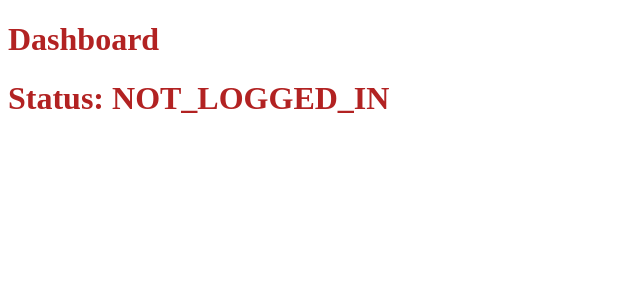
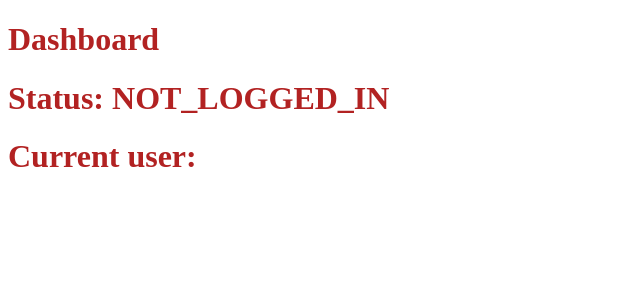
Before and after one commit to ricardovaltierra/task-track-app, a React (Create React App) app: page /dashboard in a window 1280 px wide. Shown: the top 300 px of the page, without its empty margins (0-640 px from the left). Built offline with nearby package versions, Linux system fonts and the light colour scheme; no server answers.

Commit message:
added user visibility on dashboard and home components

```diff
--- a/src/components/App.js
+++ b/src/components/App.js
@@ -72,14 +72,18 @@ class App extends Component {
               {...props}
               handleLogin={this.handleLogin}
               handleLogout={this.handleLogout}
-              loggedInStatus={this.state.loggedInStatus} />
+              loggedInStatus={this.state.loggedInStatus}
+              user={this.state.user} />
             )}
             />
             <Route
             exact
             path="/dashboard"
             render={props => (
-              <Dashboard {...props} loggedInStatus={this.state.loggedInStatus} />
+              <Dashboard
+                {...props}
+                loggedInStatus={this.state.loggedInStatus}
+                user={this.state.user} />
             )}
             />
           </Switch>
--- a/src/components/Dashboard.js
+++ b/src/components/Dashboard.js
@@ -6,6 +6,7 @@ const Dashboard = props => {
     <div>
       <h1>Dashboard</h1>
       <h1>Status: {props.loggedInStatus}</h1>
+      <h1>Current user: {props.user.email}</h1>
     </div>
   );
 };
--- a/src/components/Home.js
+++ b/src/components/Home.js
@@ -21,6 +21,7 @@ class Home extends Component {
       <div>
         <h1>Home</h1>
         <h1>Status: {this.props.loggedInStatus}</h1>
+        <h1>Current user: {this.props.user.email}</h1>
         <button onClick={() => handleLogout()}>Logout</button>
         <Registration handleSuccessfulAuth={this.handleSuccessfulAuth} />
         <Login handleSuccessfulAuth={this.handleSuccessfulAuth} />
--- a/src/components/auth/Login.js
+++ b/src/components/auth/Login.js
@@ -30,6 +30,7 @@ class Login extends Component {
     },
     { withCredentials: true }
     ).then(response => {
+      console.log('login response', response);
       if (response.data.logged_in)
         this.props.handleSuccessfulAuth(response.data)
     }).catch(error =>
```
